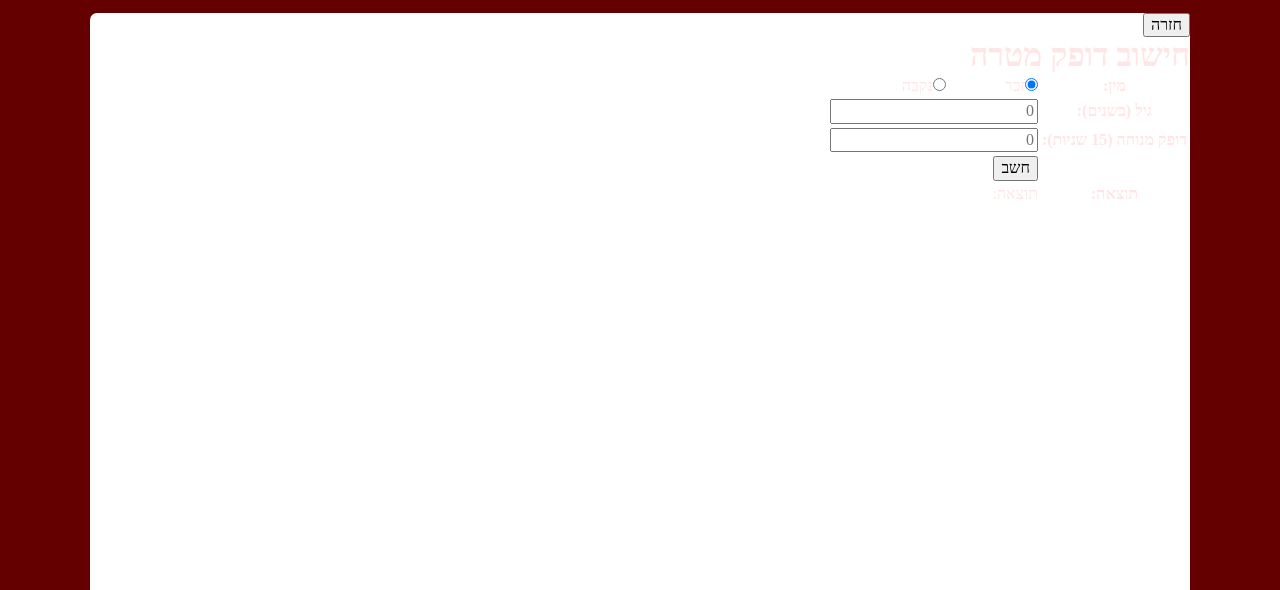
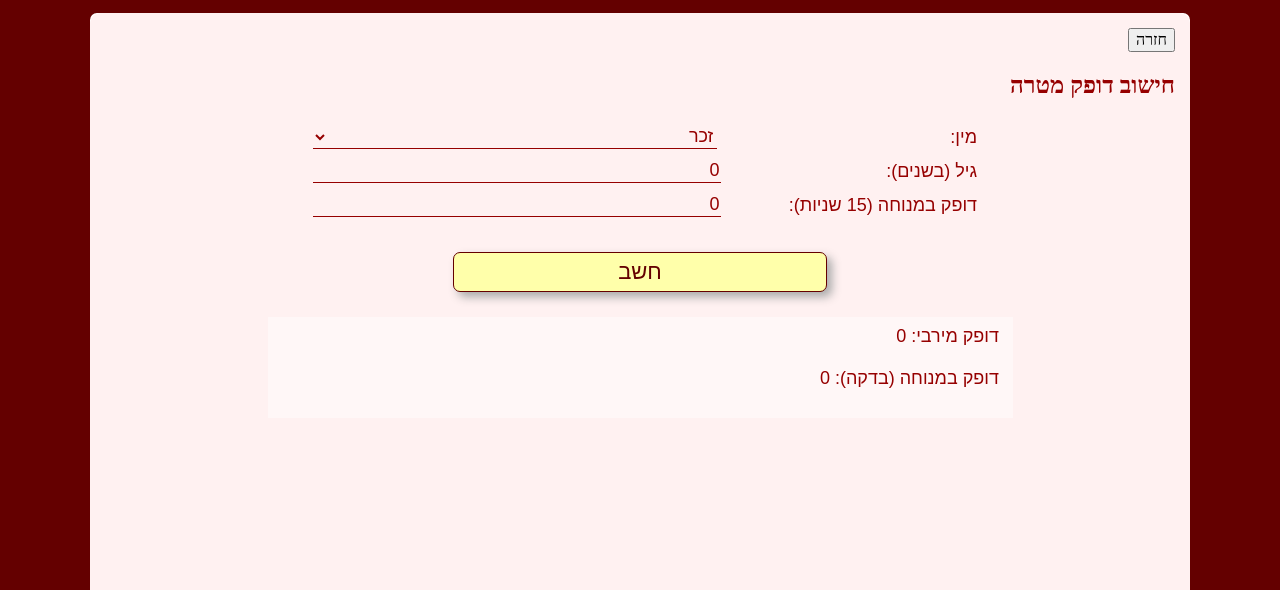
Before and after one commit to NitzanC07/running-react, a React app: page /calculators/hrTargetsCalculate in a window 1280 px wide. Shown: the part 101-691 px from the top of the page. Built offline with nearby package versions, Linux system fonts and the light colour scheme.

Commit message:
Started to Add hrTraget calculator

```diff
--- a/src/components/Calculators/HrTargetsCalculate/HrTargetsCalculate.js
+++ b/src/components/Calculators/HrTargetsCalculate/HrTargetsCalculate.js
@@ -1,9 +1,40 @@
+import { useState } from 'react';
 import { Link } from 'react-router-dom';
 
 function HrTargetsCalculate(props) {
 
+  const [age, setAge] = useState(0);
+  const [gender, setGender] = useState("male");
+  const [hrRest, setHrRest] = useState(0);
+  const [hrMax, setHrMax] = useState(0);
+  const [hrTarget, setHrTarget] = useState(0);
+  const [nextHrTarget, setNextHrTarget] = useState(0);
+  const percentages = [0.70, 0.8, 0.85, 0.90, 0.95, 1];
+  const verbals = ["אימון שחרור / התאוששות", "אימון אירובי קל", "אימון אירובי טמפו", "אימון אנאירובי", "אימון אנאירובי עצים"];
+
+  function round_number(value, decimals){
+    var shifter = Math.pow(10,decimals);
+    return Math.round(value * shifter) / shifter;
+  }
+
+  function hrTargets(evt){
+    evt.preventDefault();
+    if (age === 0 || hrRest === 0) {
+      return console.log("Something is missing");
+    } else {
+      if (gender === "female") {
+        setHrMax(226 - age)
+      }
+      else if (gender === "male") {
+        setHrMax(220 - age)
+      }
+    }
+
+    console.log(`Max HR: ${hrMax}`);
+  }
+
   return(
-        <div className="calculators" id="hrtargetsTest">
+    <div className="main__content calculators" id="hrtargetsTest">
 
       <div className="BackToMenu_div">
           <Link to="/calculators">
@@ -11,41 +42,57 @@ function HrTargetsCalculate(props) {
           </Link>
       </div>
 
-        <h1>חישוב דופק מטרה</h1>
-        <table>
-          <tr id="gender_hrTargets">
-            <th>מין:</th>
-            <td>
-                <input className="inputGen" type="radio" id="gen3" name="gender_hrTargets" value="male" checked />
-                <label for="gen3">זכר</label>
-            </td>
-            <td>
-                <input className="inputGen" type="radio" id="gen4" name="gender_hrTargets" value="female" />
-                <label for="gen4">נקבה</label></td>
-          </tr>
-          <tr>
-            <th><label>גיל (בשנים):</label></th>
-            <td colspan="2">
-                <input type="number" id="hrTargetsAGE" placeholder="0" />
-            </td>
-          </tr>
-          <tr>
-            <th><label>דופק מנוחה (15 שניות):</label></th>
-                <td colspan="2">
-                    <input type="number" id="hrTargetsREST" placeholder="0" />
-                </td>
-          </tr>
-          <tr>
-            <th></th>
-                <td colspan="2">
-                    <button onclick="cal_HR_target();">חשב</button>
-                </td>
-          </tr>
-          <tr>
-            <th>תוצאה:</th>
-            <td colspan="2"><div className="result" id="hrTargetsRESULT">תוצאה:</div></td>
-          </tr>
-        </table>
+      <h2 className='calculator__title'>חישוב דופק מטרה</h2>
+      <form className='calculator__form' onSubmit={hrTargets}>
+        <fieldset className='calculator__form__data'>
+          <label>מין:</label>
+            <select
+              className='calculator__form__input'
+              value={gender}
+              onChange={(e) => setGender(e.target.value)}
+            >
+              <option className="calculator__form__input-option" type="radio" id="gender-male" name="gender_hrTargets" value="male">זכר</option>
+              <option className="calculator__form__input-option" type="radio" id="gender-female" name="gender_hrTargets" value="female">נקבה</option>
+            </select>
+        </fieldset>
+
+        <fieldset className='calculator__form__data'>
+          <label>גיל (בשנים):</label>
+            <input
+              className='calculator__form__input'
+              type="number"
+              id="hrTargetsAge"
+              placeholder="0"
+              value={age}
+              onChange={(e) => setAge(e.target.value)}
+            />
+        </fieldset>
+
+        <fieldset className='calculator__form__data'>
+          <label>דופק במנוחה (15 שניות):</label>
+            <input
+              className='calculator__form__input'
+              type="number"
+              id="hrTargetsRest"
+              placeholder="0"
+              value={hrRest}
+              onChange={(e) => setHrRest(e.target.value)}
+            />
+        </fieldset>
+
+        <button className='calculator__form__submit-button' type='submit'>חשב</button>
+
+        <fieldset  className="calculator__form__result">
+          <p>דופק מירבי: {hrMax}</p>
+          <p>דופק במנוחה (בדקה): {hrRest * 4}</p>
+          {
+            percentages.forEach((zone, i) => (
+              <p>{verbals[i]}: {hrMax * zone}</p>
+            ))
+          }
+        </fieldset>
+
+      </form>
     </div>
   )
 }
--- /dev/null
+++ b/src/components/Calculators/__form/__data/calculator__form__data.css
@@ -0,0 +1,16 @@
+.calculator__form__data{
+    border: 0px solid #000;
+    width: 90%;
+    margin: 0 auto 10px;
+    padding: 0;
+    display: flex;
+    flex-direction: row;
+    justify-content: space-between;
+}
+
+@media screen and (max-width: 880px){
+    .calculator__form__data{
+        flex-direction: column;
+        width: 100%;
+    }
+}
--- /dev/null
+++ b/src/components/Calculators/__form/__input/calculator__form__input.css
@@ -0,0 +1,16 @@
+.calculator__form__input {
+    width: 60%;
+    margin: 0 10px;
+    background-color: transparent;
+    border: 0;
+    border-bottom: 1px solid rgba(150, 0, 0);
+    outline: 0;
+    color: rgba(150, 0, 0);
+}
+
+@media screen and (max-width: 880px){
+    .calculator__form__input {
+        flex-direction: column;
+        width: 95%;
+    }
+}
--- /dev/null
+++ b/src/components/Calculators/__form/__result/calculator__form__result.css
@@ -0,0 +1,4 @@
+.calculator__form__result {
+    border: 0;
+    background-color: rgba(255, 255, 255, 0.4);
+}
--- /dev/null
+++ b/src/components/Calculators/__form/__submit-button/calculator__form__submit-button.css
@@ -0,0 +1,26 @@
+.calculator__form__submit-button {
+    width: 50%;
+    height: 40px;
+    background-color: #ffa;
+    border: 1px solid rgba(100, 0, 0, 1);
+    border-radius: 7px;
+    color: rgba(100, 0, 0, 1);
+    box-shadow: 5px 5px 10px #aaa;
+    font-size: 22px;
+    line-height: 24px;
+    margin: 25px auto;
+    cursor: pointer;
+}
+
+.calculator__form__submit-button:hover{
+    background-color: rgba(100, 0, 0, 1);
+    box-shadow: 1px 1px 5px #aaa;
+    border-color: #ffa;
+    color: #ffa;
+}
+
+@media screen and (max-width: 880px){
+    .calculator__form__submit-button {
+        width: 95%;
+    }
+}
--- /dev/null
+++ b/src/components/Calculators/__form/calculator__form.css
@@ -0,0 +1,25 @@
+.calculator__form {
+    width: 70%;
+    margin: 25px auto 0;
+    font-size: 16px;
+    font-family: Arial, Helvetica, sans-serif;
+    font-weight: normal;
+    display: flex;
+    flex-direction: column;
+    /* background-color: #aaa; */
+    color: rgba(150, 0, 0, 1);
+    font-size: 18px;
+    line-height: 24px;
+}
+
+@media screen and (max-width: 810px){
+    .calculator__form {
+        width: 90%;
+    }
+}
+
+@media screen and (max-width: 500px){
+    .calculator__form {
+        width: 95%;
+    }
+}
--- a/src/index.css
+++ b/src/index.css
@@ -15,3 +15,9 @@
 @import url('./components/Main/__menu-list/main__menu-list.css');
 @import url('./components/Main/__menu-item/main__menu-item.css');
 @import url('./components/Main/__menu-button/main__menu-button.css');
+
+@import url('./components/Calculators/__form/calculator__form.css');
+@import url('./components/Calculators/__form/__data/calculator__form__data.css');
+@import url('./components/Calculators/__form/__input/calculator__form__input.css');
+@import url('./components/Calculators/__form/__submit-button/calculator__form__submit-button.css');
+@import url('./components/Calculators/__form/__result/calculator__form__result.css');
```
Lines whose indentation alone changed are shown as unchanged.
